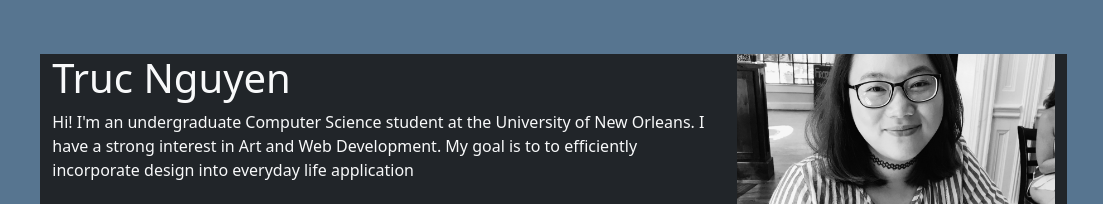
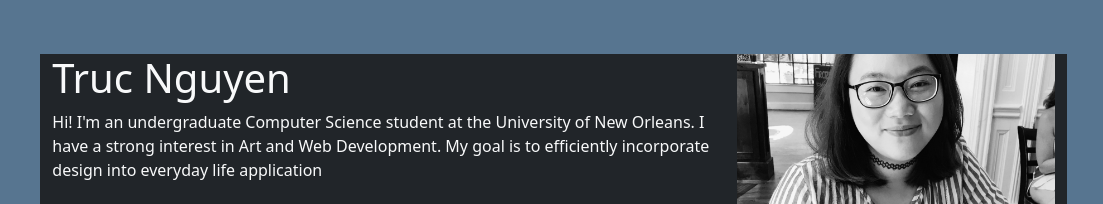
Before and after one commit to ttngu119/trucPortfolio, a plain HTML site: page about.html in a window 1280 px wide. Shown: the part 596-800 px from the top of the page, 177-1280 px from the left. Drawn offline with nearby package versions, Linux system fonts and the light colour scheme; files whose address does not match are found by name.

Commit message:
Update about.html

```diff
--- a/about.html
+++ b/about.html
@@ -86,7 +86,7 @@
                     <div class='col-md-8 col-12'>
                         <h1>Truc Nguyen</h1>
                         <p> Hi! I'm an undergraduate Computer Science student at the University of New Orleans.
-                            I have a strong interest in Art and Web Development. My goal is to to efficiently incorporate design into everyday life application</p>
+                            I have a strong interest in Art and Web Development. My goal is to efficiently incorporate design into everyday life application</p>
                     </div>
                     <div class='col-md-4 d-md-block d-none'>
                         <img class='img-fluid' src='assets/profile.jpg'>
```
